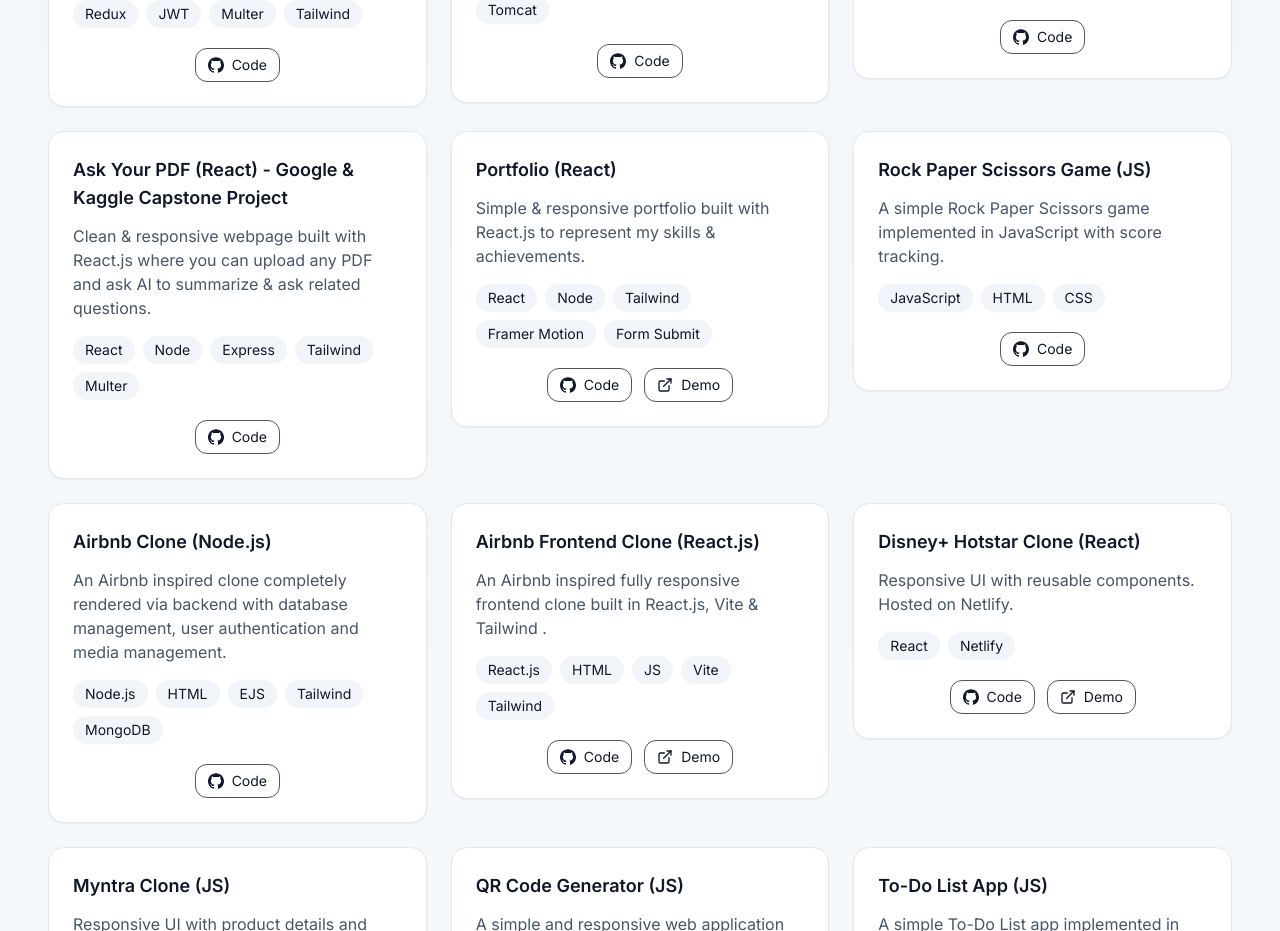
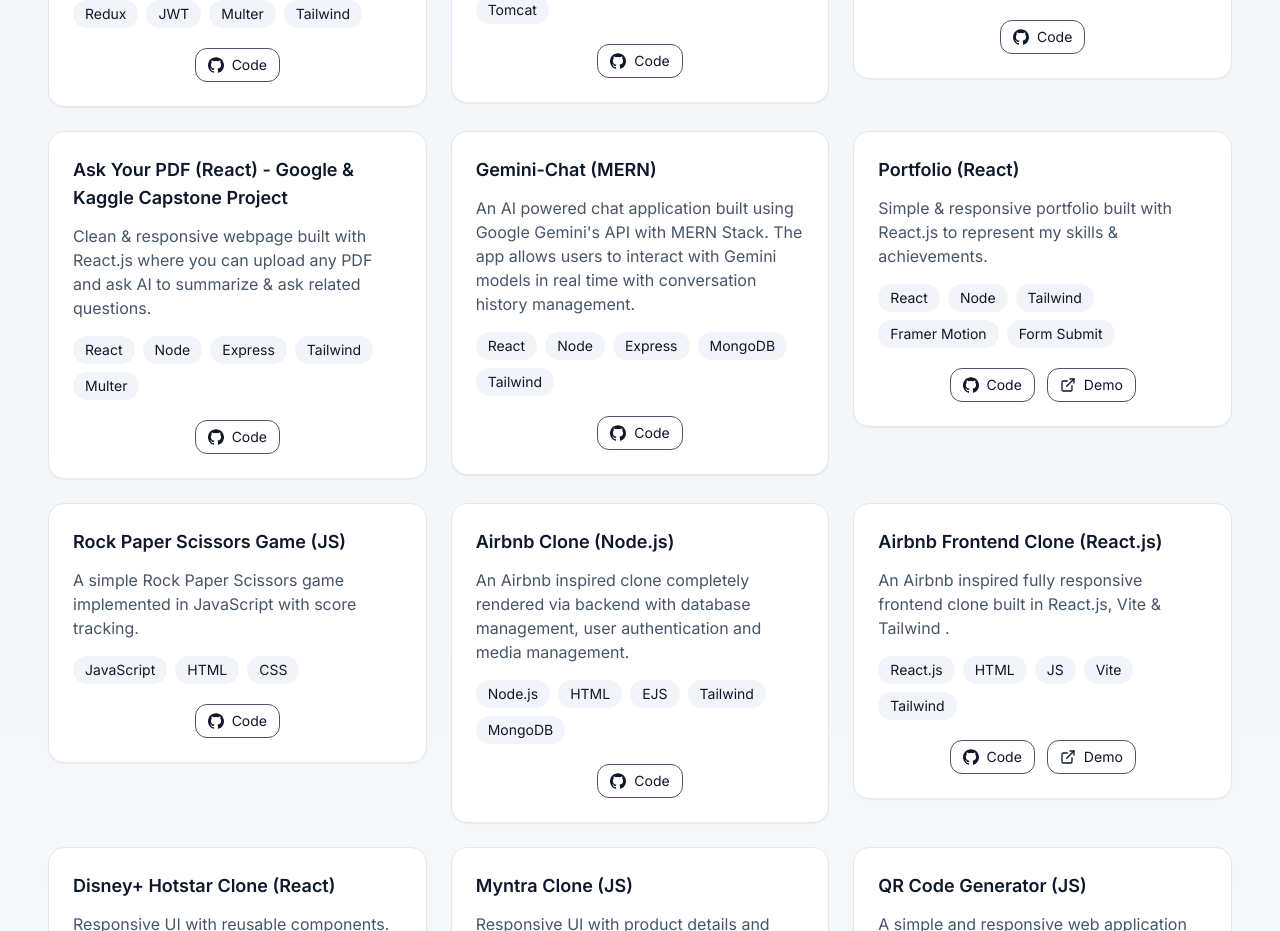
Before and after one commit to mohdkamran-khan/KAMRAN-portfolio, a React (Vite) app: page / in a window 1280 px wide. Shown: the part 1020-1951 px from the top of the page. Built offline with nearby package versions, Linux system fonts and the light colour scheme.

Commit message:
Resume Update

```diff
--- a/src/App.jsx
+++ b/src/App.jsx
@@ -94,6 +94,23 @@
     repo: "https://github.com/mohdkamran-khan/AskYourPDF",
     details:
       "Implemented using React for functionality and Tailwind for layout. Features responsive design & uses Fetch API for PDF parsing.",
+  },
+  {
+    slug: "Gemini-Chat",
+    title: "Gemini-Chat (MERN)",
+    description:
+      "An AI powered chat application built using Google Gemini's API with MERN Stack. The app allows users to interact with Gemini models in real time with conversation history management.",
+    stack: [
+      "React",
+      "Node",
+      "Express",
+      "MongoDB",
+      "Tailwind",
+    ],
+    link: "#",
+    repo: "https://github.com/mohdkamran-khan/Gemini-Chat",
+    details:
+      "Implemented using React for functionality and Tailwind for layout. Features responsive design & uses Fetch API & MongoDB for data management.",
   },
   {
     slug: "Portfolio-React",
```
Also changed, not shown: 2 other files (tests, documents, lock files or other folders).
